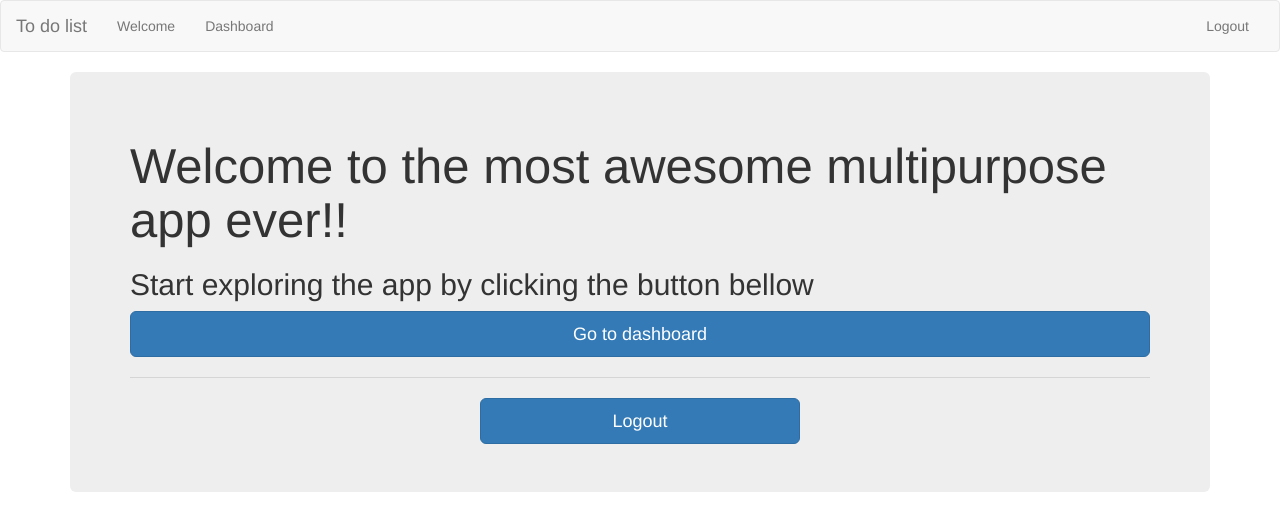
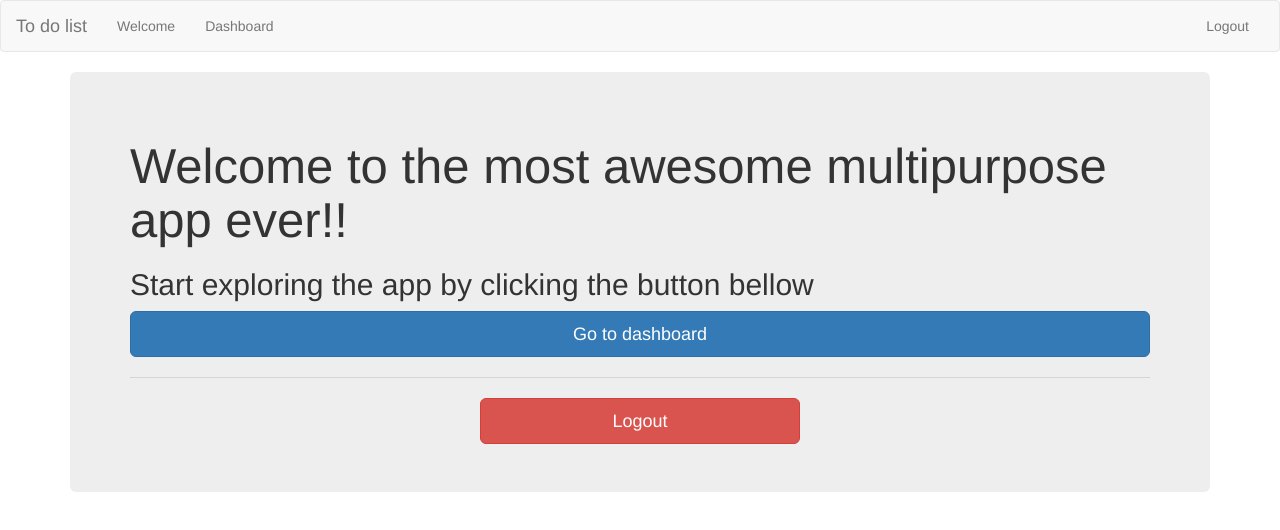
Before and after one commit to solcanmihai/todo, an Angular app: page /welcome in a window 1280 px wide. Shown: the top 530 px of the page. Built offline with nearby package versions, Linux system fonts and the light colour scheme; sample sign-in values are in the browser's storage.

Commit message:
changed a bit of style

```diff
--- a/src/app/welcome/welcome.component.html
+++ b/src/app/welcome/welcome.component.html
@@ -13,10 +13,10 @@
     <hr>
     <div class="row">
       <div class="col-md-4 col-md-offset-4" *ngIf="isLoggedIn() == false">
-        <a class="btn btn-primary btn-lg btn-block" routerLink="/login">Login</a>
+        <a class="btn btn-success btn-lg btn-block" routerLink="/login">Login</a>
       </div>
       <div class="col-md-4 col-md-offset-4" *ngIf="isLoggedIn() == true">
-        <a class="btn btn-primary btn-lg btn-block" (click)="logout()">Logout</a>
+        <a class="btn btn-danger btn-lg btn-block" (click)="logout()">Logout</a>
       </div>
     </div>
   </div>
```
